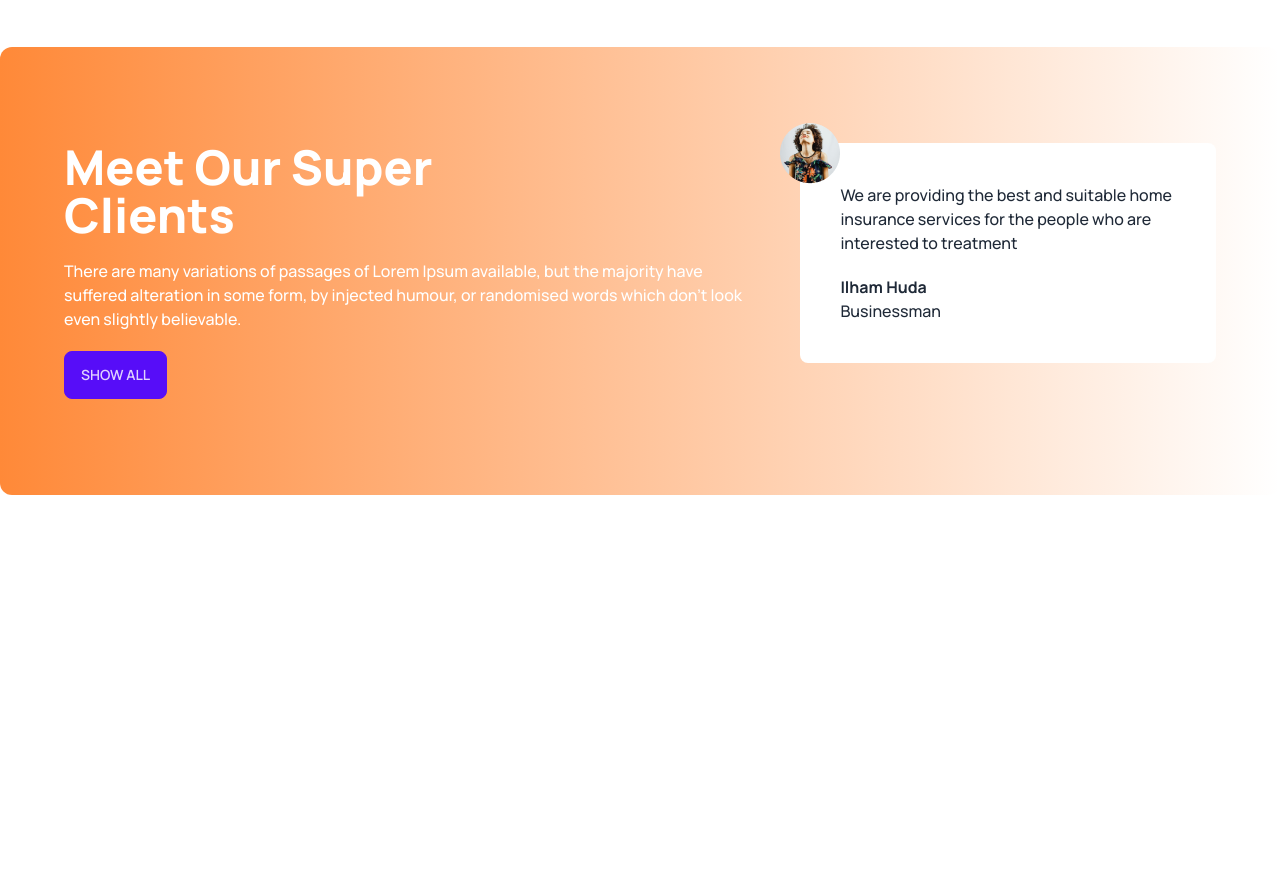
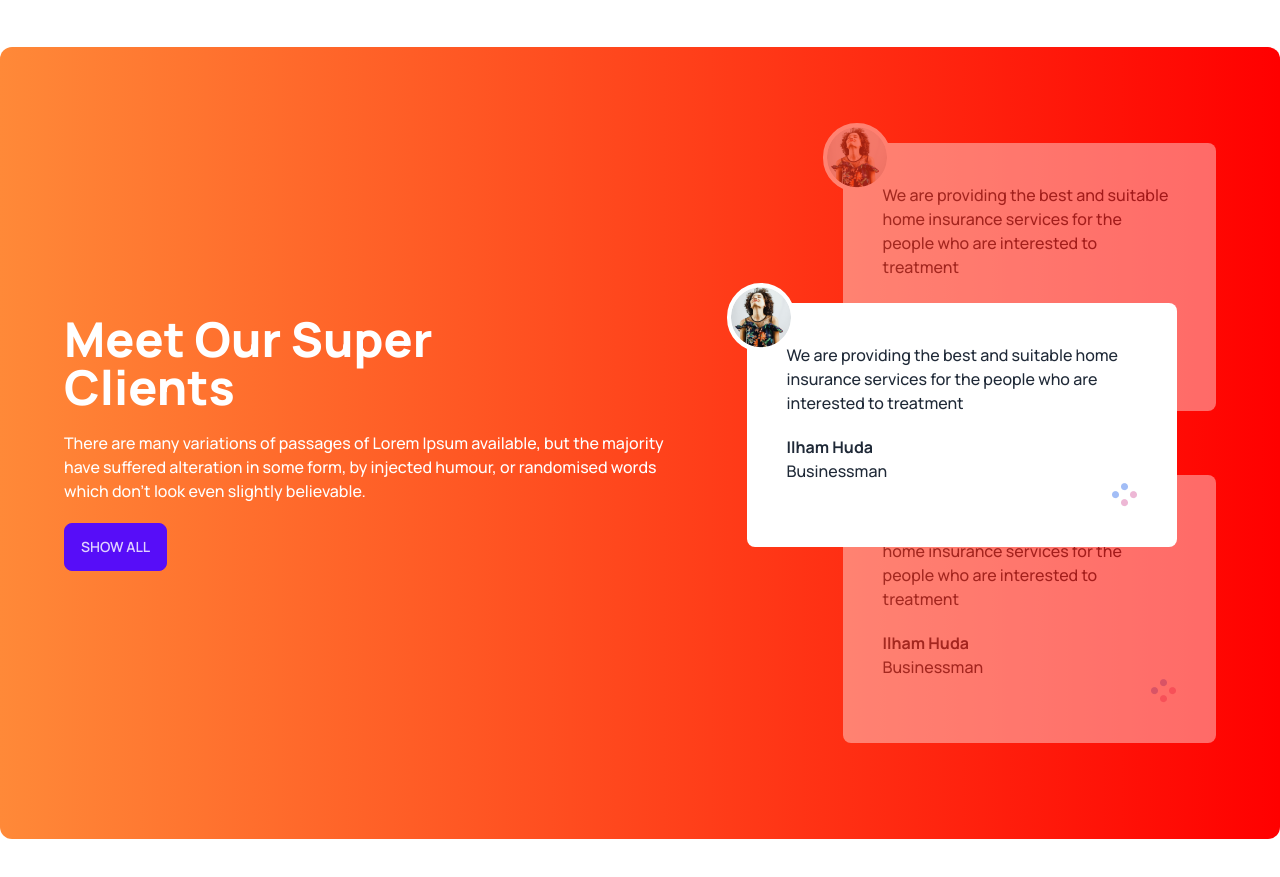
Before and after one commit to tanimtorikul/tea-house-tailwind, a plain HTML site: page index.html in a window 1280 px wide. Shown: the part 1740-2617 px from the top of the page. Before the commit the page ends 2331 px from the top, so only its background shows below. Drawn offline with nearby package versions, Linux system fonts and the light colour scheme.

Commit message:
client review area completed

```diff
--- a/index.html
+++ b/index.html
@@ -134,19 +134,45 @@
         </section>
 
         <!-- super client section -->
-        <section class="my-24 flex flex-col lg:flex-row gap-12 rounded-xl bg-gradient-to-r from-[#FF8938] TO-[#F00] px-16 py-24">
-            <div class="space-y-5">
-                <h2 class="text-5xl font-extrabold text-white">Meet Our Super <br>Clients</h2>
-                <p class="text-white">There are many variations of passages of Lorem Ipsum available, but the majority have suffered alteration in some form, by injected humour, or randomised words which don't look even slightly believable. </p>
-                <button class="btn btn-primary">Show All</button>
+        <section class="my-24 flex flex-col lg:flex-row gap-12 rounded-xl bg-gradient-to-r from-[#FF8938] to-[#F00] px-16 py-24">
+            <div class=" flex lg:pr-28 items-center">
+           <div class="space-y-5">
+            <h2 class="text-5xl font-extrabold text-white">Meet Our Super <br>Clients</h2>
+            <p class="text-white">There are many variations of passages of Lorem Ipsum available, but the majority have suffered alteration in some form, by injected humour, or randomised words which don't look even slightly believable. </p>
+            <button class="btn btn-primary">Show All</button>
+           </div>
             </div>
-            <!-- review -->
-            <div>
-                <div class="relative p-10 rounded-lg bg-white">
-                    <img class="absolute -top-5 -left-5" src="images/client.png" alt="">
+            <!-- review container -->
+            <div class="relative">
+                <!-- next review -->
+                <div class="relative z-10 mb-16 opacity-40 p-10 rounded-lg bg-white">
+                    <img class="absolute -top-5 -left-5 border-4 border-white rounded-full bg-white" src="images/client.png" alt="">
                     <p>We are providing the best and suitable home insurance services for the people who are interested to treatment</p>
                     <h4 class="font-bold mt-5">Ilham Huda</h4>
                     <p class="font-medium">Businessman</p>
+                    <div class="flex justify-end">
+                        <img src="images/circles.png" alt="">
+                    </div>
+                </div>
+                <!-- current review -->
+                <div class="absolute z-20 top-40 lg:-left-24 lg:w-[430px] p-10 rounded-lg bg-white">
+                    <img class="absolute -top-5 -left-5 border-4 border-white rounded-full bg-white" src="images/client.png" alt="">
+                    <p>We are providing the best and suitable home insurance services for the people who are interested to treatment</p>
+                    <h4 class="font-bold mt-5">Ilham Huda</h4>
+                    <p class="font-medium">Businessman</p>
+                    <div class="flex justify-end">
+                        <img src="images/circles.png" alt="">
+                    </div>
+                </div>
+                <!-- previous review -->
+                <div class="relative z-10 opacity-40 p-10 rounded-lg bg-white">
+                    <img class="absolute -top-5 -left-5 border-4 border-white rounded-full bg-white" src="images/client.png" alt="">
+                    <p>We are providing the best and suitable home insurance services for the people who are interested to treatment</p>
+                    <h4 class="font-bold mt-5">Ilham Huda</h4>
+                    <p class="font-medium">Businessman</p>
+                    <div class="flex justify-end">
+                        <img src="images/circles.png" alt="">
+                    </div>
                 </div>
             </div>
         </section>
```
